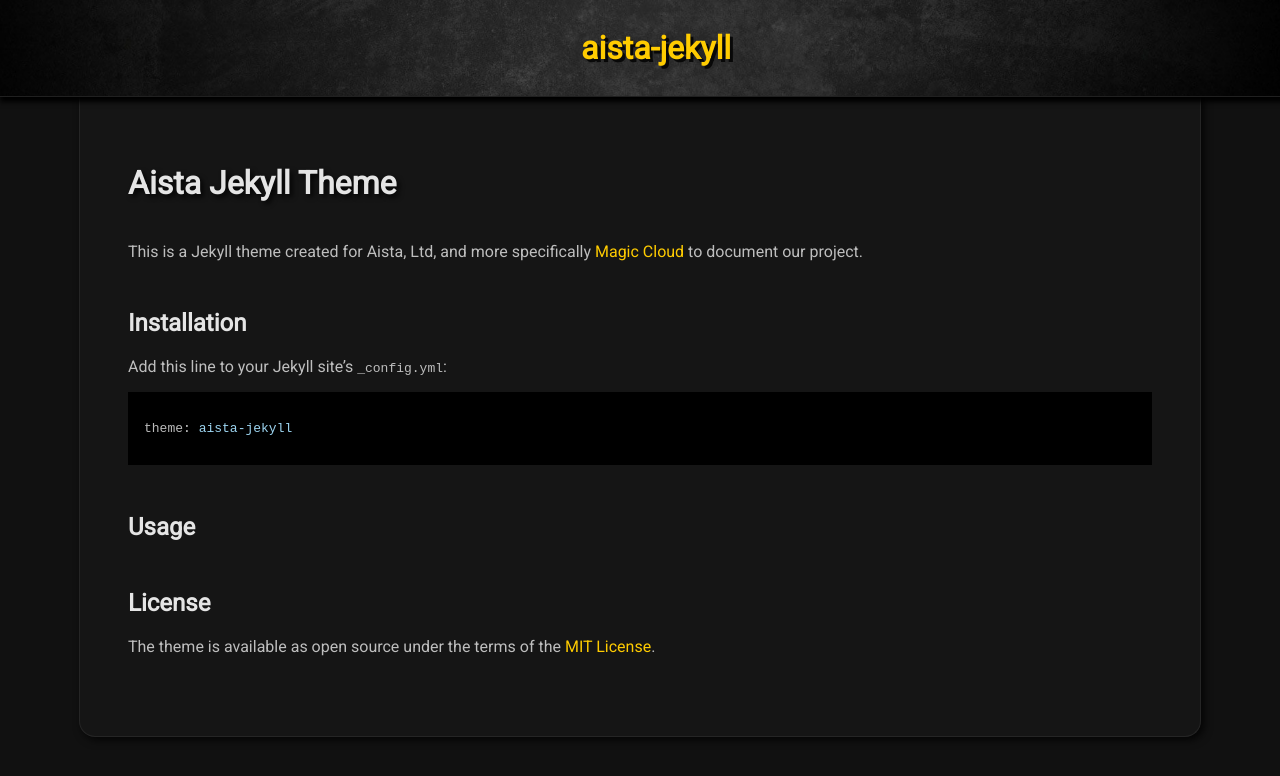
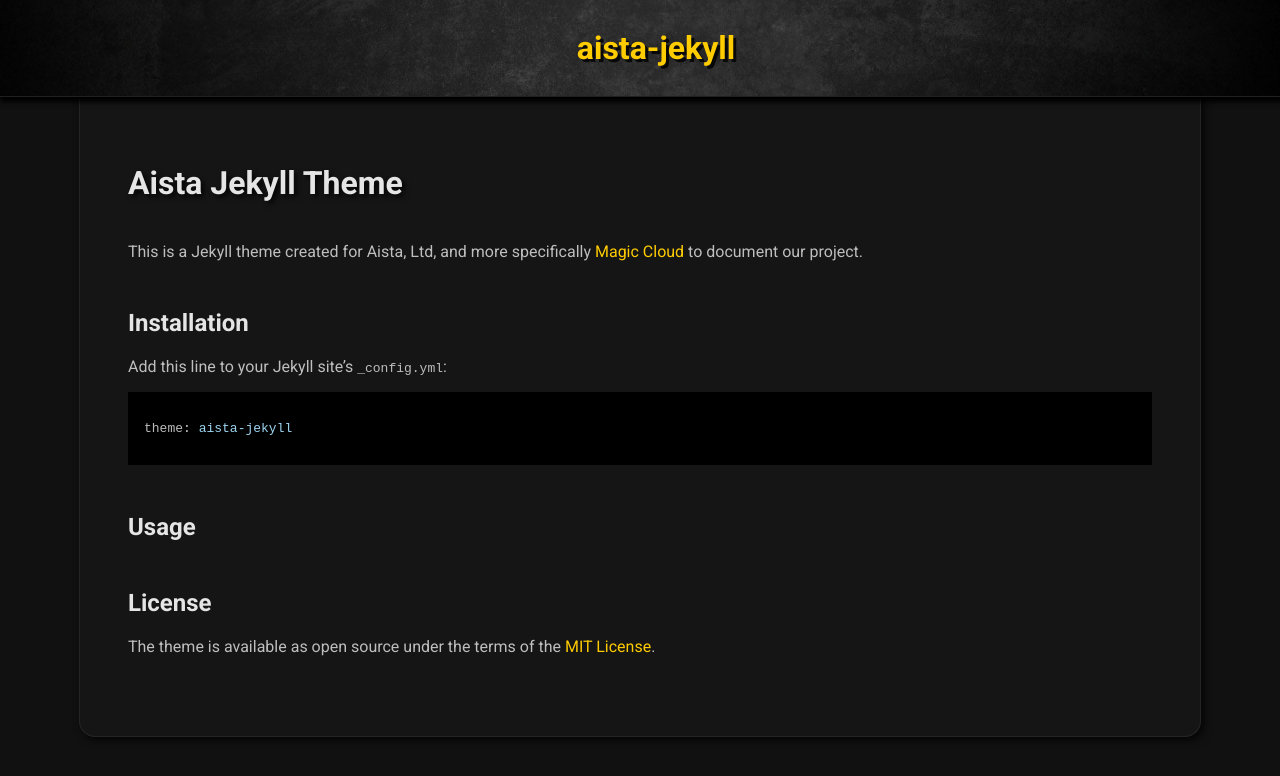
Before and after one commit to polterguy/aista-jekyll, a Jekyll site: the page built from README.md, in a window 1280 px wide. Shown: the top 776 px of the page. Built offline with Jekyll 4.4.1, drawn with Linux system fonts in a browser that asks for light colours; our own code applies the rules of GitHub Pages for plain Markdown files.

Commit message:
Update head.html

```diff
--- a/_includes/head.html
+++ b/_includes/head.html
@@ -3,7 +3,7 @@
     <meta name="viewport" content="width=device-width, initial-scale=1, user-scalable=no">
     <link rel="preconnect" href="https://fonts.googleapis.com">
     <link rel="preconnect" href="https://fonts.gstatic.com" crossorigin>
-    <link href="https://fonts.googleapis.com/css2?family=Roboto&display=swap" rel="stylesheet">
+    <link href="https://fonts.googleapis.com/css2?family=Roboto:400,700&display=swap" rel="stylesheet">
     <link rel="stylesheet" href="/assets/style.css">
 {% seo %}
     {% if site.google_analytics %}
```
